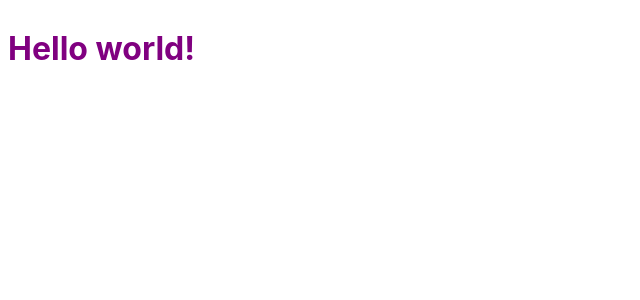
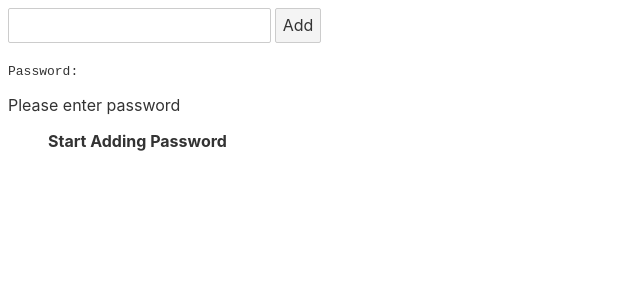
Before and after one commit to shreyass27/SveltJs-Intro, a Svelte app: page / in a window 1280 px wide. Shown: the top 300 px of the page, without its empty margins (0-640 px from the left). Built offline with nearby package versions, Linux system fonts and the light colour scheme.

Commit message:
Assign Completed

```diff
--- a/src/App.svelte
+++ b/src/App.svelte
@@ -1,11 +1,51 @@
 <script>
-	export let name;
+  let passwordList = [];
+  let password = "";
+  let invalid = "";
+
+  function addPassword() {
+    if (password) {
+      passwordList = [...passwordList, password];
+    }
+  }
+
+  function removePassword(i) {
+    passwordList = [...passwordList.filter((item, index) => i !== index)];
+  }
+
+  $: if (password.trim().length > 12) {
+    invalid = "long";
+  } else if (password.trim().length > 8) {
+    invalid = "";
+  } else if (!password) {
+    invalid = "empty";
+  } else {
+    invalid = "short";
+  }
 </script>
 
 <style>
-	h1 {
-		color: purple;
-	}
+
 </style>
 
-<h1>Hello {name}!</h1>
+<input type="password" bind:value={password} />
+<button disabled={!password} on:click={addPassword}>Add</button>
+<pre>Password: {password}</pre>
+
+{#if invalid === 'empty'}
+  <p>Please enter password</p>
+{:else if invalid === 'short'}
+  <p>Password length should be greater than 8</p>
+{:else if invalid === 'long'}
+  <p>Password length should not be greater than 12</p>
+{:else}
+  <p>Valid Password</p>
+{/if}
+
+<ul>
+  {#each passwordList as pass, index (index + pass)}
+    <li on:click={removePassword.bind(this, index)}>{index + 1}. {pass}</li>
+  {:else}
+    <b>Start Adding Password</b>
+  {/each}
+</ul>
--- a/src/main.js
+++ b/src/main.js
@@ -1,10 +1,7 @@
 import App from './App.svelte';
 
 const app = new App({
-	target: document.body,
-	props: {
-		name: 'world'
-	}
+	target: document.body
 });
 
 export default app;
```
